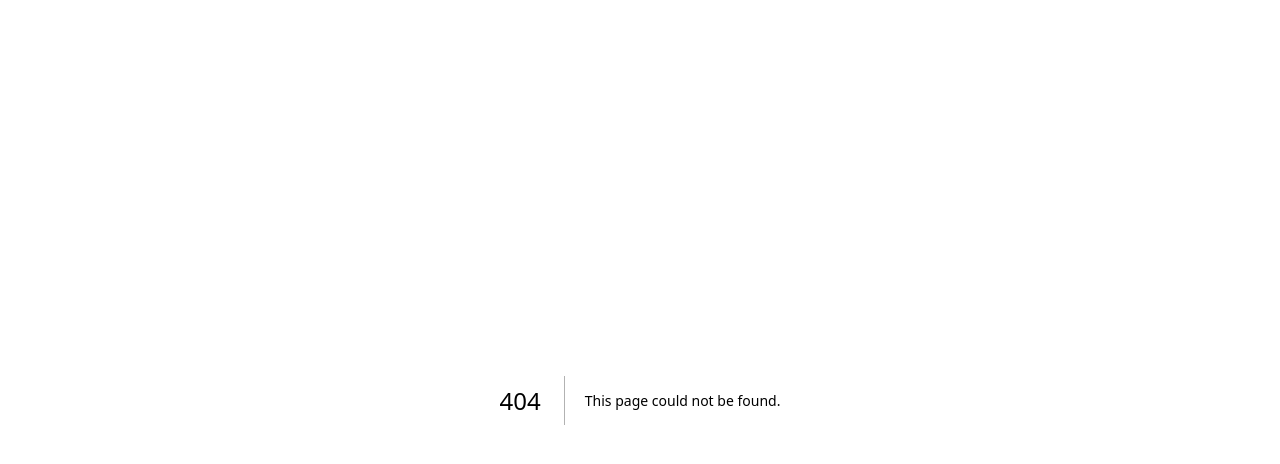
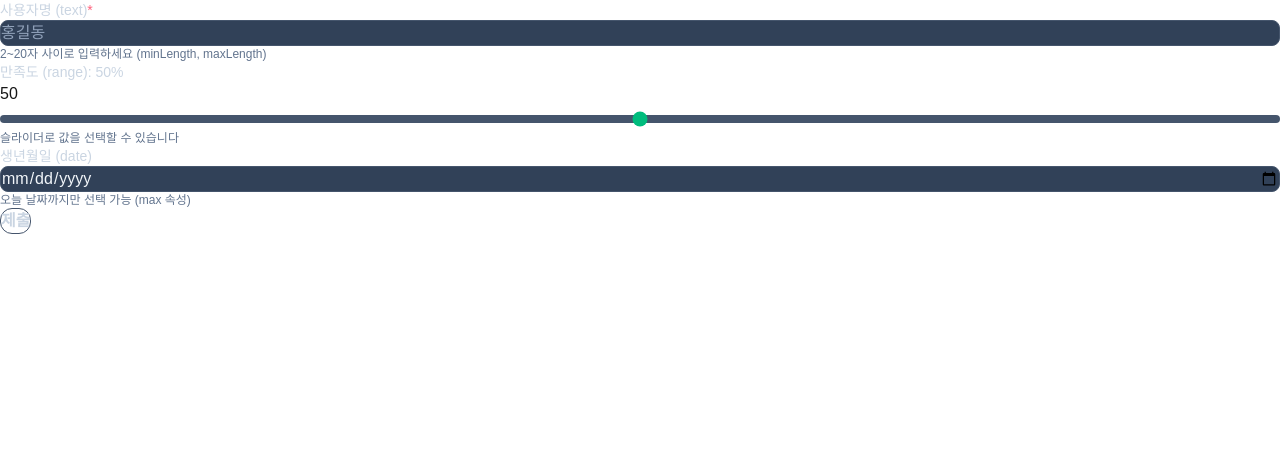
Before and after one commit to DoGukKim/nextjs-playground, a Next.js app: page /features/forms/uncontrolled in a window 1280 px wide. Before the commit this address had no page. Shown: the top 464 px of the page. Built offline with nearby package versions, Linux system fonts and the light colour scheme.

Commit message:
feat: 비제어 폼 예제 추가

```diff
--- /dev/null
+++ b/src/app/features/forms/uncontrolled/Form.tsx
@@ -0,0 +1,99 @@
+"use client";
+
+import { useRef } from "react";
+
+const UncontrolledForm = () => {
+  const formRef = useRef<HTMLFormElement>(null);
+  const rangeValueRef = useRef<HTMLSpanElement>(null);
+
+  const handleSubmit = (e: React.FormEvent<HTMLFormElement>) => {
+    e.preventDefault();
+    if (!formRef.current) return;
+    console.log(formRef.current);
+    const formData = new FormData(formRef.current);
+    const data = Object.fromEntries(formData.entries());
+    console.log(data);
+    alert("제출되었습니다.");
+  };
+
+  return (
+    <div>
+      <form ref={formRef} onSubmit={handleSubmit}>
+        <div className="space-y-2">
+          <label
+            htmlFor="username"
+            className="block text-sm font-medium text-slate-300"
+          >
+            사용자명 (text)
+            <span className="ml-1 text-rose-400">*</span>
+          </label>
+          <input
+            type="text"
+            id="username"
+            name="username"
+            placeholder="홍길동"
+            required
+            minLength={2}
+            maxLength={20}
+            className="w-full rounded-lg border border-slate-600 bg-slate-700 px-4 py-2.5 text-slate-100 placeholder-slate-400 transition-colors focus:border-emerald-500 focus:outline-none focus:ring-2 focus:ring-emerald-500/20"
+          />
+          <p className="text-xs text-slate-500">
+            2~20자 사이로 입력하세요 (minLength, maxLength)
+          </p>
+        </div>
+
+        <div className="space-y-2">
+          <label
+            htmlFor="satisfaction"
+            className="block text-sm font-medium text-slate-300"
+          >
+            만족도 (range): <span id="rangeValue">50</span>%
+          </label>
+          <span id="rangeValue" ref={rangeValueRef}>
+            50
+          </span>
+          <input
+            type="range"
+            id="satisfaction"
+            name="satisfaction"
+            min={0}
+            max={100}
+            defaultValue={50}
+            className="h-2 w-full cursor-pointer appearance-none rounded-lg bg-slate-600 accent-emerald-500"
+          />
+          <p className="text-xs text-slate-500">
+            슬라이더로 값을 선택할 수 있습니다
+          </p>
+        </div>
+
+        <div className="space-y-2">
+          <label
+            htmlFor="birthdate"
+            className="block text-sm font-medium text-slate-300"
+          >
+            생년월일 (date)
+          </label>
+          <input
+            type="date"
+            id="birthdate"
+            name="birthdate"
+            max={new Date().toISOString().split("T")[0]}
+            className="w-full rounded-lg border border-slate-600 bg-slate-700 px-4 py-2.5 text-slate-100 transition-colors focus:border-emerald-500 focus:outline-none focus:ring-2 focus:ring-emerald-500/20"
+          />
+          <p className="text-xs text-slate-500">
+            오늘 날짜까지만 선택 가능 (max 속성)
+          </p>
+        </div>
+
+        <button
+          type="submit"
+          className="rounded-xl border border-slate-600 px-6 py-3 font-semibold text-slate-300 transition-all hover:border-slate-500 hover:bg-slate-700 active:scale-[0.98]"
+        >
+          제출
+        </button>
+      </form>
+    </div>
+  );
+};
+
+export default UncontrolledForm;
--- /dev/null
+++ b/src/app/features/forms/uncontrolled/page.tsx
@@ -0,0 +1,11 @@
+import UncontrolledForm from "./Form";
+
+const UncontrolledFormPage = () => {
+  return (
+    <div>
+      <UncontrolledForm />
+    </div>
+  );
+};
+
+export default UncontrolledFormPage;
```
